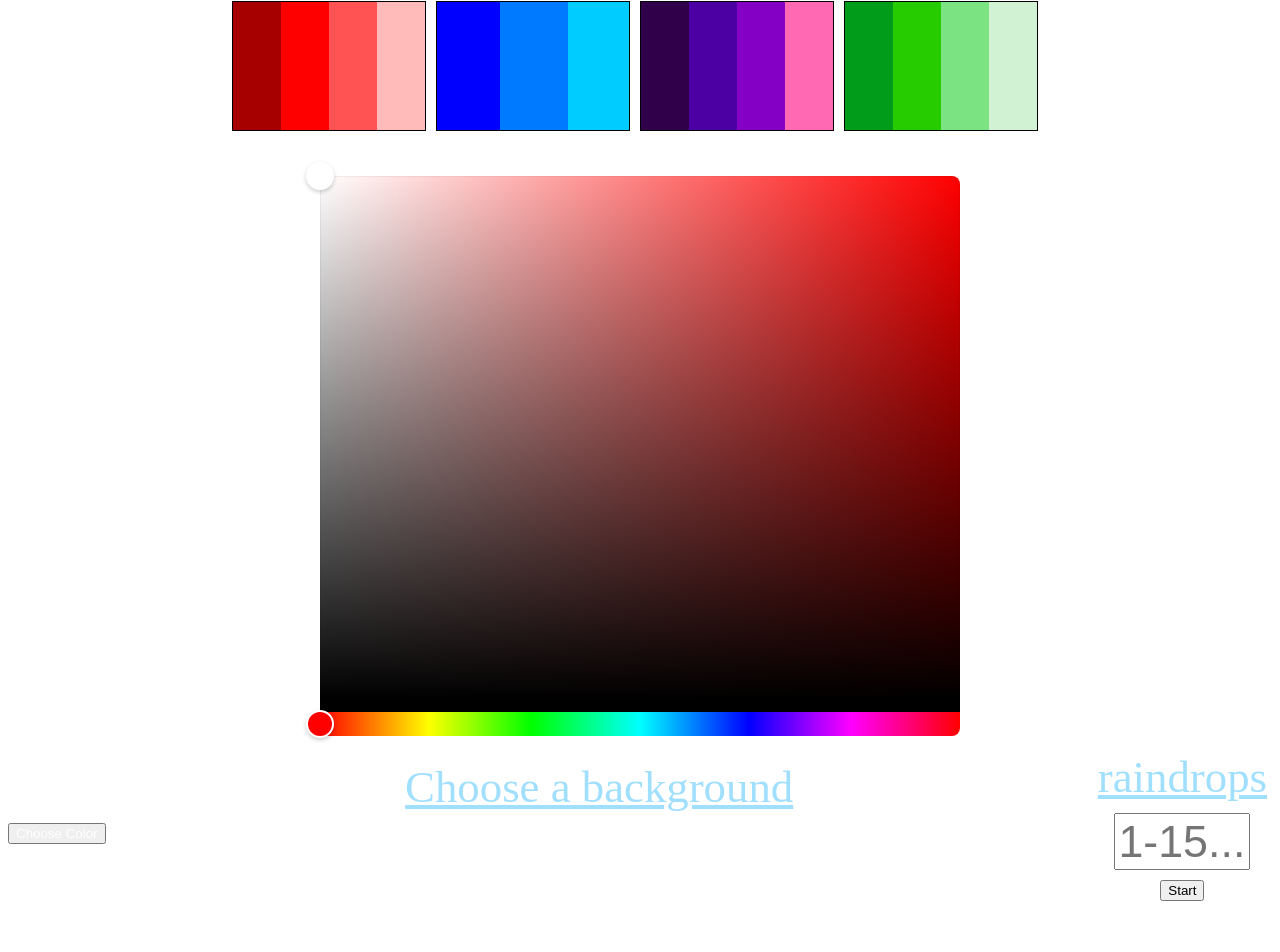
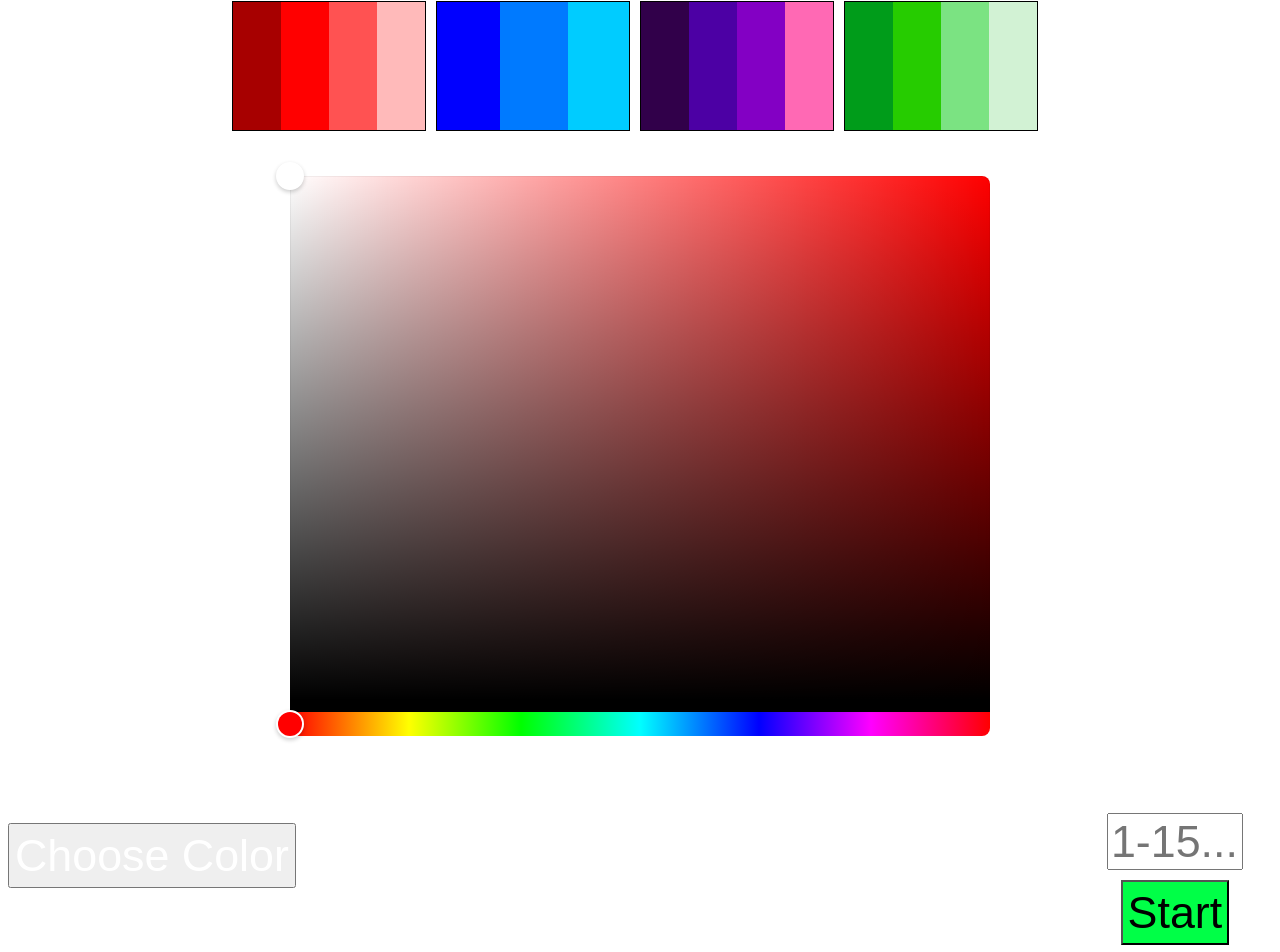
Before and after one commit to BradySBaker/LED-Canvas-Frontend-30x20-ESP32, a React app: page / in a window 1280 px wide. Shown: the part 96-1048 px from the top of the page. Before the commit the page ends 1015 px from the top, so only its background shows below. Built offline with nearby package versions, Linux system fonts and the light colour scheme; the HTML template or start-up script is replaced by a standard one; what p5ble would draw is missing.

Commit message:
Chosen color styling done

```diff
--- a/client/src/RainMode.jsx
+++ b/client/src/RainMode.jsx
@@ -40,26 +40,29 @@ const RainMode = ({handleModeStartStop, setCurChosenColor, modeDataSending, colo
           </div>
       </div>
 				<div id={styles['color-picker-container']}>
-					<HexColorPicker style={{height: '50vw', width: '50vw', maxHeight: '70vh', maxWidth: '700px'}} color={color} onChange={handleRainColor} />
+					<HexColorPicker style={{height: '50vw', width: '70vw', maxHeight: '70vh', maxWidth: '700px'}} color={color} onChange={handleRainColor} />
 				</div>
         <div id={styles['settings']}>
-          <button style={{'color': curChosenColor}} onClick={handleChooseColor}>Choose Color</button>
+          <button id={styles['choose-color-button']} style={{'color': curChosenColor}} onClick={handleChooseColor}>Choose Color</button>
           <div className={styles['stacked']} id={styles['background-choices-container']}>
             <p id={styles['background-text']}>Choose a background</p>
             <div id={styles['background-choices']}>Temp Temp Temp</div>
           </div>
           <div className={styles['stacked']}>
-            <p>raindrops</p>
+            <p>Raindrops</p>
             <input className={styles['amount']}  id='rainAmount' type='text' placeholder='1-15...'/>
-            <button onClick={(e) => { handleModeStartStop(e, true); setStartClicked(!startClicked); }}>{!startClicked ? "Start" : "Stop"}</button>
+            <button id={styles['start-button']} onClick={(e) => { handleModeStartStop(e, true); setStartClicked(!startClicked); }}>{!startClicked ? "Start" : "Stop"}</button>
           </div>
         </div>
         <div>
-					{colorChoices.map((curChoice) => {
-						return(
-							<div style={{'backgroundColor': curChoice, 'width': '100px', 'height': '100px'}}></div>
-						)
-					})}
+          <div id={styles['chosen-colors']}>
+          <h2>Chosen Colors</h2>
+            {colorChoices.map((curChoice) => {
+              return(
+                <div className={styles['chosen-color']} style={{'backgroundColor': curChoice}}></div>
+              )
+            })}
+          </div>
 				</div>
 			</> : null}
 		</div>
--- a/client/src/cssModules/miscModes.module.css
+++ b/client/src/cssModules/miscModes.module.css
@@ -32,8 +32,7 @@
 }
 
 #color-picker-container {
-  width: 50vw;
-  max-width: 700px;
+  width: max-content;
   margin: auto;
   margin-top: 25px;
 }
@@ -49,7 +48,7 @@
   display: flex;
   flex-direction: column;
   align-items: center;
-  color: #4cc3ff86;
+  color: #ffffff5d;
   font-size: 3.5vw;
   font-weight: lighter;
   transform: translateY(-10px);
@@ -75,3 +74,38 @@
   margin-top: 5px;
   margin-bottom: 10px;
 }
+
+#settings button {
+  padding: 5px;
+  font-size: 3.5vw;
+}
+
+#start-button {
+  background-color: #00FF47;
+}
+
+#chosen-colors {
+  display: flex;
+  flex-wrap: wrap;
+  background-color: rgba(255, 255, 255, 0.082);
+  justify-content: space-around;
+  padding-top: 8%;
+}
+
+.chosen-color {
+  width: 15vw;
+  height: 12vw;
+  border-radius: 5px;
+  margin: 5% 5%;
+}
+
+#chosen-colors h2 {
+  position: absolute;
+  width: 100vw;
+  text-align: center;
+  color: white;
+  font-size: 5vw;
+  font-weight: normal;
+  transform: translateY(-180%);
+  text-decoration: underline;
+}
```
Also changed, not shown: 2 other files (tests, documents, lock files or other folders).
